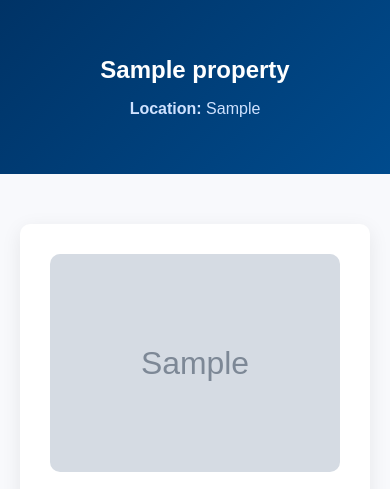
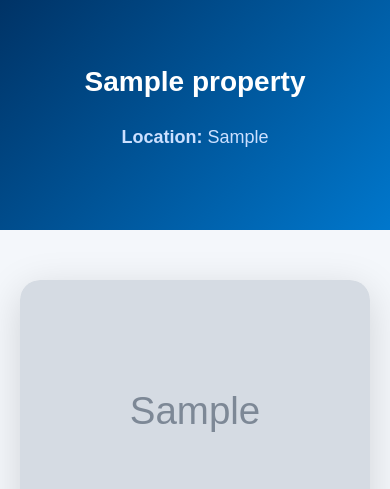
Before and after one commit to aquila4/real-estate-admin, a Flask app: a page that uses templates/property_detail.html in a window 390 px wide. Shown: the top 489 px of the page. Run offline with Flask 3, Linux system fonts and the light colour scheme; tables that the repository leaves empty hold one stand-in row (values such as "Sample post"); grey boxes marked "Sample" are stand-in pictures; parts of the project's set-up code (start-up, migrations or seed data) failed here and were passed over.

Commit message:
Live: Sharp & radiant property detail CSS

```diff
--- a/static/css/property_detail.css
+++ b/static/css/property_detail.css
@@ -1,201 +1,153 @@
-
 /* ===============================
    GLOBAL STYLES
 ================================= */
 body {
   font-family: 'Poppins', Arial, sans-serif;
-  background-color: #f8f9fc;
-  color: #333;
+  background: #f4f7fb;
+  color: #1b1b1b;
   margin: 0;
   padding: 0;
+  line-height: 1.6;
 }
 
+a {
+  text-decoration: none;
+  color: inherit;
+}
+
+h1, h2, h3, h4, h5, h6 {
+  margin: 0;
+}
+
+/* ===============================
+   HEADER
+================================= */
 header {
-  background: linear-gradient(135deg, #003366, #004b8d);
+  background: linear-gradient(135deg, #003366, #0077cc);
   color: #fff;
   text-align: center;
-  padding: 50px 20px;
+  padding: 60px 20px;
+  position: relative;
+  z-index: 10;
 }
 
 header h1 {
-  font-size: 28px;
+  font-size: 36px;
+  font-weight: 700;
   margin-bottom: 10px;
 }
 
 header p {
-  font-size: 16px;
-  color: #cfe2ff;
+  font-size: 18px;
+  color: #cce0ff;
 }
 
+/* ===============================
+   MAIN CONTAINER
+================================= */
 .container {
-  max-width: 1100px;
+  max-width: 1200px;
   margin: 50px auto;
   padding: 0 20px;
 }
 
 /* ===============================
-   PROPERTY DETAILS
+   PROPERTY DETAIL CARD
 ================================= */
 .property-detail {
   background: #fff;
-  box-shadow: 0 5px 20px rgba(0, 0, 0, 0.08);
-  border-radius: 10px;
-  padding: 30px;
+  border-radius: 20px;
+  box-shadow: 0 10px 40px rgba(0, 0, 0, 0.15);
+  overflow: hidden;
+  transition: transform 0.4s ease, box-shadow 0.4s ease;
 }
 
-.property-detail img {
-  width: 100%;
-  border-radius: 10px;
-  margin-bottom: 20px;
-  object-fit: cover;
+.property-detail:hover {
+  transform: translateY(-5px);
+  box-shadow: 0 15px 50px rgba(0, 0, 0, 0.25);
 }
 
+.property-detail img,
 .property-detail video {
   width: 100%;
-  border-radius: 10px;
-  margin-bottom: 20px;
-  background: #000;
+  display: block;
+  object-fit: cover;
+  border-bottom: 1px solid #e0e0e0;
+  border-radius: 0;
+  transition: transform 0.5s ease;
+}
+
+.property-detail img:hover,
+.property-detail video:hover {
+  transform: scale(1.05);
+}
+
+/* ===============================
+   DESCRIPTION
+================================= */
+.description {
+  padding: 30px 35px;
 }
 
 .description p {
-  font-size: 16px;
+  font-size: 17px;
+  color: #333;
   line-height: 1.8;
-  color: #444;
+  margin-bottom: 20px;
 }
 
 /* ===============================
-   FOOTER SECTION
+   PROPERTY FEATURES
 ================================= */
-.footer {
-  background: #00264d;
-  color: #fff;
-  padding: 50px 20px;
-  margin-top: 80px;
+.features {
+  display: flex;
+  flex-wrap: wrap;
+  gap: 15px;
+  margin-bottom: 25px;
 }
 
-.footer-container {
-  display: flex;
-  flex-wrap: wrap;
-  justify-content: space-between;
-  gap: 40px;
-  max-width: 1200px;
-  margin: 0 auto;
+.features div {
+  flex: 1 1 30%;
+  background: linear-gradient(135deg, #0077cc, #00bcd4);
+  color: #fff;
+  font-weight: 600;
+  text-align: center;
+  padding: 12px 0;
+  border-radius: 10px;
+  box-shadow: 0 5px 20px rgba(0, 0, 0, 0.1);
+  transition: transform 0.3s ease;
 }
 
-.footer-logo img {
-  width: 60px;
-  height: auto;
-  margin-bottom: 10px;
-}
-
-.footer-logo h3 {
-  font-size: 20px;
-  margin-bottom: 5px;
-  color: #ffffff;
-}
-
-.footer-logo p {
-  color: #cce0ff;
-  font-size: 14px;
-  max-width: 250px;
-}
-
-.footer-links ul {
-  list-style: none;
-  padding: 0;
-}
-
-.footer-links ul li {
-  margin: 6px 0;
-}
-
-.footer-links a {
-  color: #cce0ff;
-  text-decoration: none;
-  transition: color 0.3s;
-}
-
-.footer-links a:hover {
-  color: #fff;
-}
-
-.footer-contact p,
-.footer-contact a {
-  color: #cce0ff;
-  font-size: 15px;
-}
-
-.footer-contact a:hover {
-  color: #fff;
-}
-
-.social-links a {
-  display: inline-block;
-  margin-right: 10px;
-  font-size: 18px;
-  color: #cce0ff;
-  transition: color 0.3s;
-}
-
-.social-links a:hover {
-  color: #fff;
-}
-
-.footer-bottom {
-  border-top: 1px solid #335c8b;
-  margin-top: 30px;
-  padding-top: 15px;
-  text-align: center;
-  font-size: 14px;
-  color: #cce0ff;
-}
-
-.developer-credit a {
-  color: #00bcd4;
-  text-decoration: none;
-}
-
-.developer-credit a:hover {
-  text-decoration: underline;
+.features div:hover {
+  transform: translateY(-3px);
 }
 
 /* ===============================
-   RESPONSIVE DESIGN
+   CTA BUTTON
 ================================= */
-@media (max-width: 768px) {
-  header {
-    padding: 40px 15px;
-  }
-
-  header h1 {
-    font-size: 24px;
-  }
-
-  .footer-container {
-    flex-direction: column;
-    text-align: center;
-  }
-
-  .footer-logo,
-  .footer-links,
-  .footer-contact {
-    width: 100%;
-  }
-
-  .footer-links ul {
-    display: inline-block;
-    text-align: left;
-  }
+.contact-btn {
+  display: inline-block;
+  padding: 15px 35px;
+  background: linear-gradient(135deg, #003366, #00bcd4);
+  color: #fff;
+  font-weight: 700;
+  border-radius: 50px;
+  text-align: center;
+  transition: transform 0.3s ease, background 0.4s ease;
 }
 
+.contact-btn:hover {
+  transform: translateY(-3px);
+  background: linear-gradient(135deg, #004b8d, #00e5ff);
+}
 
-
+/* ===============================
+   FOOTER
+================================= */
 .footer {
-  background: #0a0a23; /* deep navy/blackish tone */
-  color: #fff;
+  background: #0a0a23;
+  color: #ccc;
   padding: 50px 20px;
-  position: relative;
-  z-index: 10;
   margin-top: 60px;
 }
 
@@ -210,14 +162,17 @@ header p {
 
 .footer-logo img {
   width: 60px;
-  height: auto;
   margin-bottom: 10px;
 }
 
 .footer-logo h3 {
   font-size: 20px;
-  margin-bottom: 5px;
-  color: #ffffff;
+  color: #fff;
+}
+
+.footer-logo p {
+  font-size: 14px;
+  color: #cce0ff;
 }
 
 .footer-links ul {
@@ -231,7 +186,6 @@ header p {
 
 .footer-links a {
   color: #ccc;
-  text-decoration: none;
   transition: color 0.3s;
 }
 
@@ -279,6 +233,31 @@ header p {
   text-decoration: underline;
 }
 
-.container {
-  padding-bottom: 100px;
+/* ===============================
+   RESPONSIVE DESIGN
+================================= */
+@media (max-width: 992px) {
+  .features div {
+    flex: 1 1 45%;
+  }
 }
+
+@media (max-width: 768px) {
+  header h1 {
+    font-size: 28px;
+  }
+
+  .features div {
+    flex: 1 1 100%;
+  }
+
+  .contact-btn {
+    width: 100%;
+    text-align: center;
+  }
+
+  .footer-container {
+    flex-direction: column;
+    text-align: center;
+  }
+}
```
